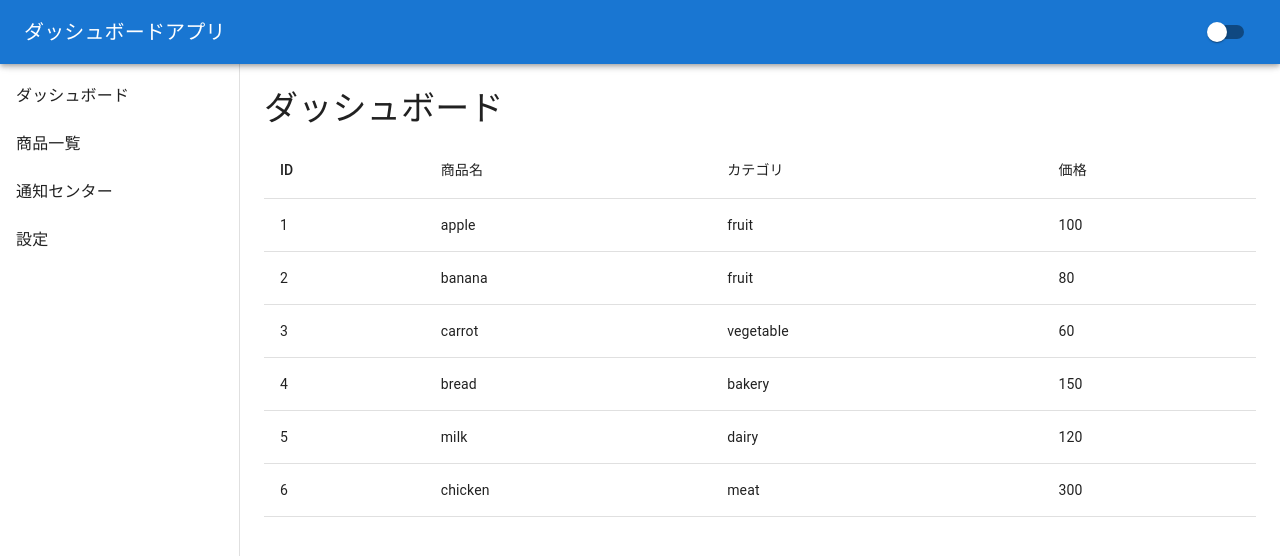
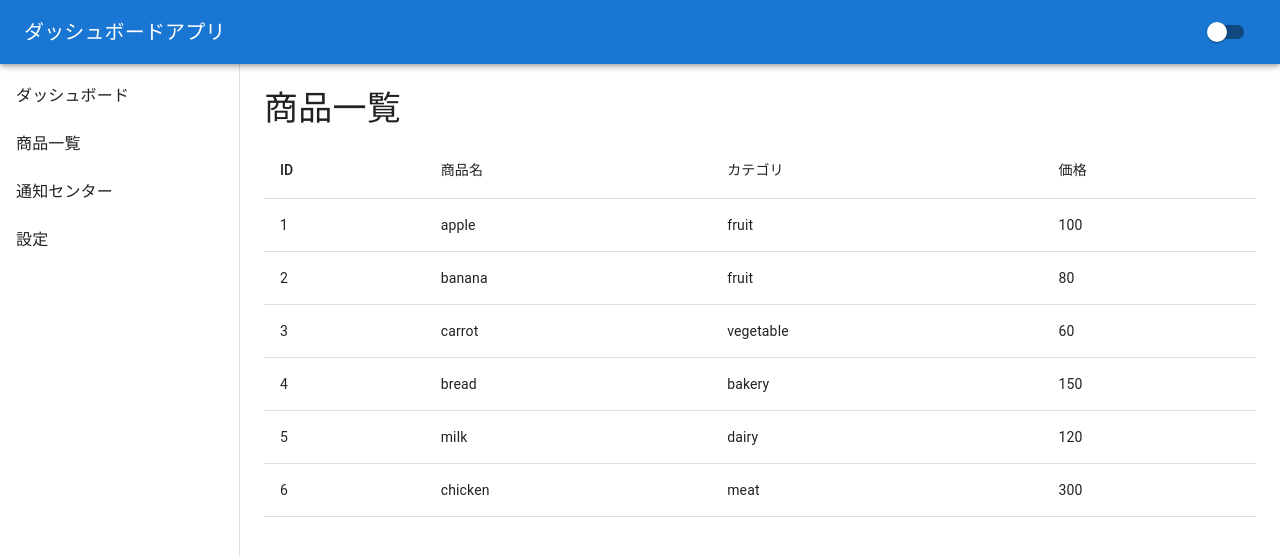
Before and after one commit to FOXHOUND-Ogasawara/dashboard-app, a React (Vite) app: page /product in a window 1280 px wide. Shown: the top 556 px of the page. Built offline with nearby package versions, Linux system fonts and the light colour scheme.

Commit message:
ダッシュボードの表記を商品一覧に変更

```diff
--- a/src/pages/Products.tsx
+++ b/src/pages/Products.tsx
@@ -6,7 +6,7 @@ const Products = () => {
   return (
     <div>
       <Typography variant="h4" gutterBottom>
-        ダッシュボード
+        商品一覧
       </Typography>
       <Table>
         <TableHead>
```
